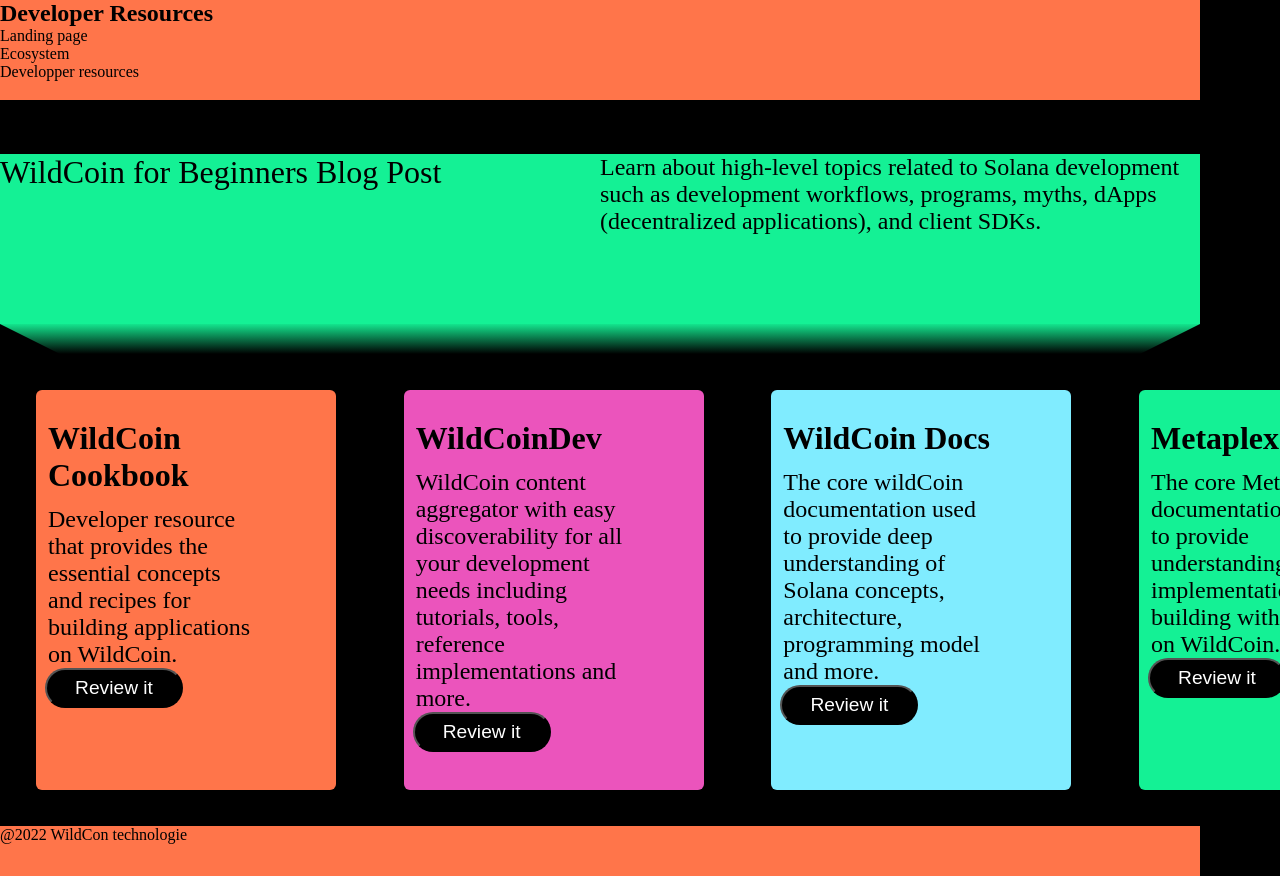
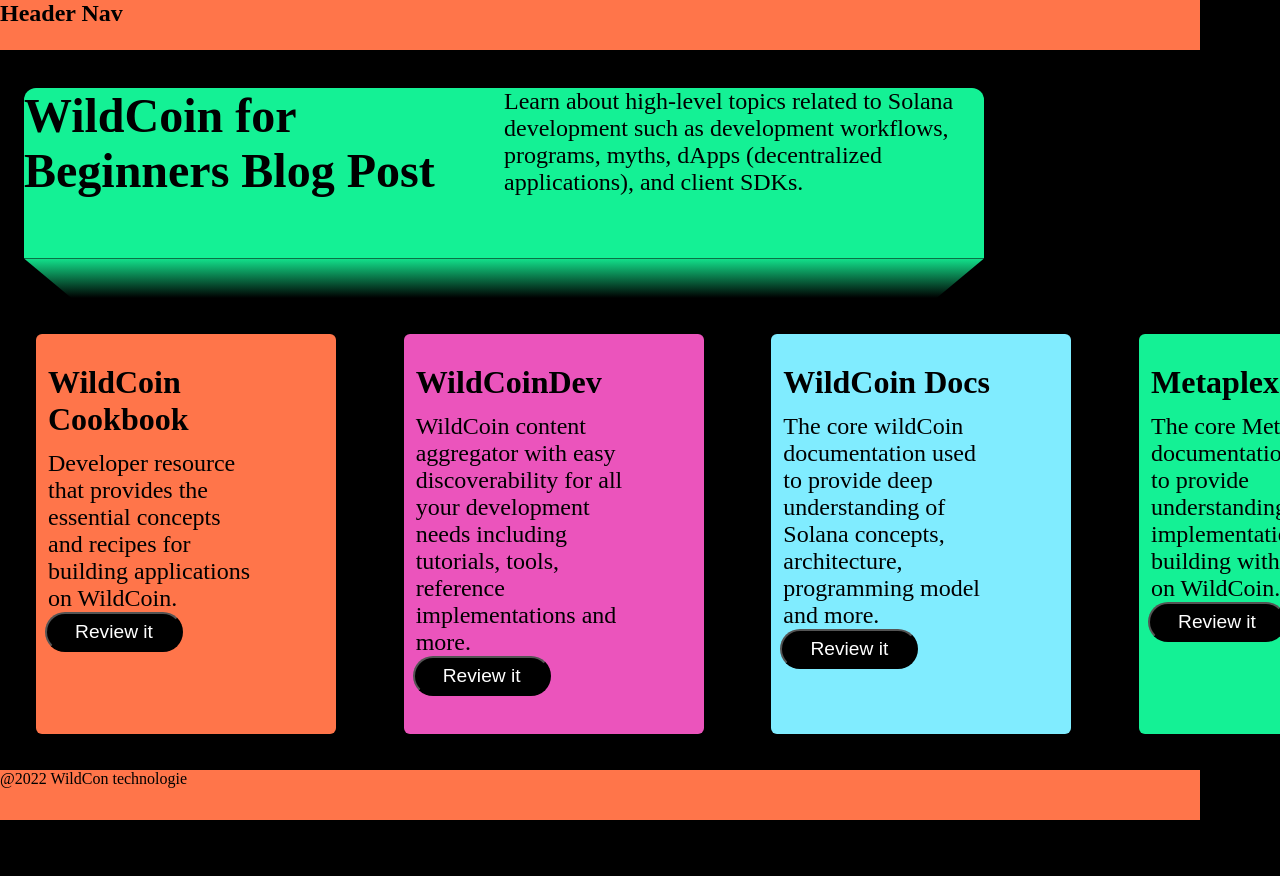
Before and after one commit to EricPRADIER/projet1-crypto, a plain HTML site: page developper-resources.html in a window 1280 px wide. Shown: the top 876 px of the page. After the commit the page ends 840 px from the top, so only its background shows below. Drawn offline with Linux system fonts and the light colour scheme.

Commit message:
Updating developper-resources

```diff
--- a/developper-resources.css
+++ b/developper-resources.css
@@ -13,33 +13,40 @@
 
 .nav {
     background-color: rgb(255, 117, 74);
-    height: 100px;
+    height: 50px;
+}
+
+.devresource1 div {
+    margin-top: 4%;
+    background-color: rgb(20, 241, 149);
+    height: 170px;
+    width: 100%;
 }
 
 .devresource1 {
     display: flex;
     flex-direction: row;
-    width: 100%;
-    border-radius:  20px 20px 0px 0px;
-    /*border-radius: 20px;*/
-    /*box-shadow: 0px 20px 6px rgb(20, 241, 149);*/
-    padding-top: 6px;
-    /*padding-left: 4px;*/
-}
-
-.devresource1-1, .devresource1-2 {
-    /*width: 40%;*/
-    /*border-radius:  20px 20px 0px 0px;*/
+    width: 80%;
+    margin-left: 2%;
+    min-width: 22rem;
 }
 
 .devresource1-3 {
-    height: 30px;
-    width: 100%;
-    /*border-radius: 20px;*/
-    /*padding-left: 4px;*/
+    height: 40px;
+    width: 80%;
+    margin-left: 2%;
+    min-width: 22rem;
     background: linear-gradient(180deg,#14f195 -5.71%,transparent);
     clip-path: polygon(0 0,5% 100%,95% 100%,100% 0);
     padding-bottom: 10px;
+}
+
+.devresource1-1 {
+    border-radius:  12px 0px 0px 0px;
+}
+
+.devresource1-2 {
+    border-radius:  0px 12px 0px 0px;
 }
 
 .devresource1-1 {
@@ -47,13 +54,6 @@
 }
 .devresource1-2 {
     font-size: x-large;
-}
-
-.devresource1 div {
-    margin-top: 4%;
-    background-color: rgb(20, 241, 149);
-    height: 170px;
-    width: 100%;
 }
 
 .bloc-container {
@@ -101,7 +101,6 @@
 .bloc1 {
     background-color: rgb(255, 117, 74);
 }
-
 .bloc2 {
     background-color: rgb(235, 84, 188);
 }
@@ -128,7 +127,6 @@
     body {
         max-width: 390px;
         max-height: 844px;
-
     }
 }
 
--- a/developper-resources.html
+++ b/developper-resources.html
@@ -9,21 +9,18 @@
 </head>
 <body>
     <nav class="nav">
-        <h1>Developer Resources</h1>
-        <ul>
-            <li>Landing page</li>
-            <li>Ecosystem</li>
-            <li>Developper resources</li>
-        </ul>
+        <h1>Header Nav</h1>
     </nav>
     <!-- bloc de 6 -->
     <main>
         <section>
             <div class="devresource1">
-                <div class="devresource1-1">WildCoin
-                    for Beginners
-                    Blog Post</div>
-                <div class="devresource1-2">Learn about high-level topics related to Solana development such as development workflows, programs, myths, dApps (decentralized applications), and client SDKs.</div>
+                <div class="devresource1-1">
+                    <h1>WildCoin for Beginners Blog Post</h1>
+                </div>
+                <div class="devresource1-2">
+                    <p>Learn about high-level topics related to Solana development such as development workflows, programs, myths, dApps (decentralized applications), and client SDKs.</p>
+                </div>
             </div>
             <div class="devresource1-3"></div>
         </section>
```
